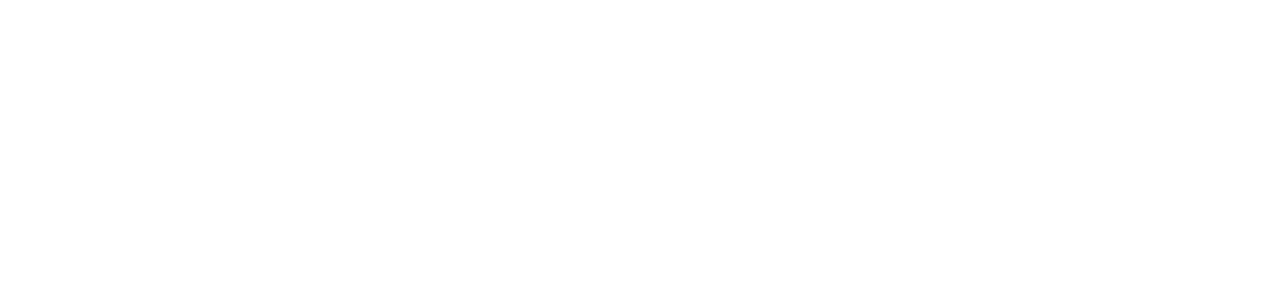
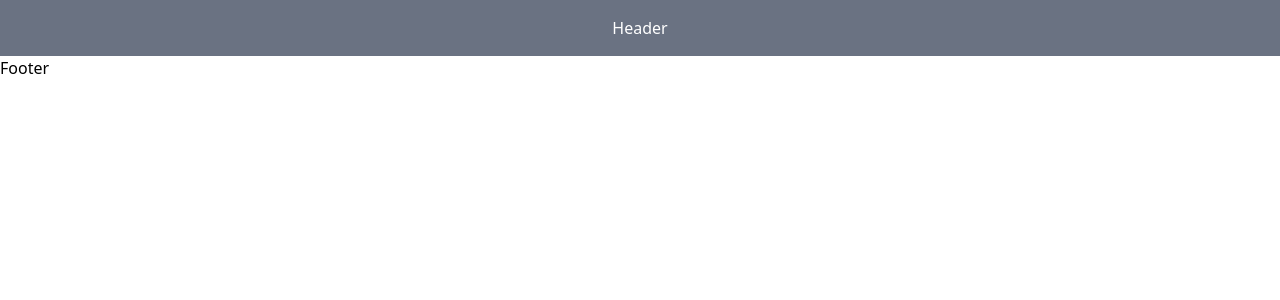
Before and after one commit to H2oZN/H-Project, a Next.js app: page / in a window 1280 px wide. Shown: the top 300 px of the page. Built offline with nearby package versions, Linux system fonts and the light colour scheme.

Commit message:
project Start

```diff
--- /dev/null
+++ b/Components/Footer.js
@@ -0,0 +1,7 @@
+import React from 'react'
+
+export default function Footer() {
+    return (
+        <div>Footer</div>
+    )
+}
--- /dev/null
+++ b/Components/Header.js
@@ -0,0 +1,9 @@
+import React from 'react'
+
+export default function Header() {
+    return (
+        <div className='text-center bg-gray-500 text-white p-4'>
+            Header
+        </div>
+    )
+}
--- a/app/page.js
+++ b/app/page.js
@@ -1,7 +1,13 @@
+import React from "react";
+import Headers from "@/Components/Header";
+import Footer from "@/Components/Footer";
 
 export default function Home() {
   return (
-  <div>
-  </div>
+    <div>
+      <Headers />
+      <body>i am aom </body>
+      <Footer />
+    </div>
   );
 }
```
